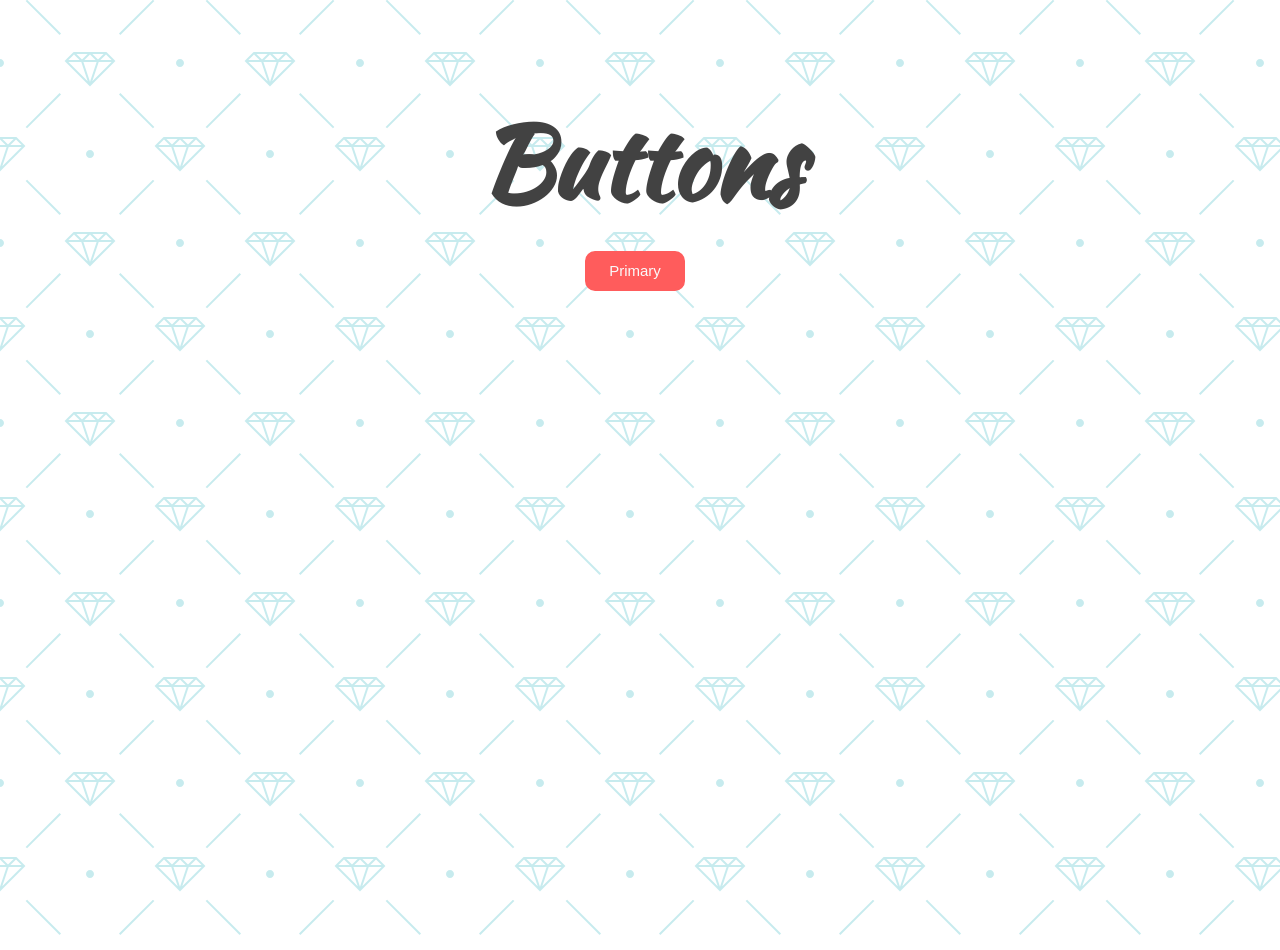
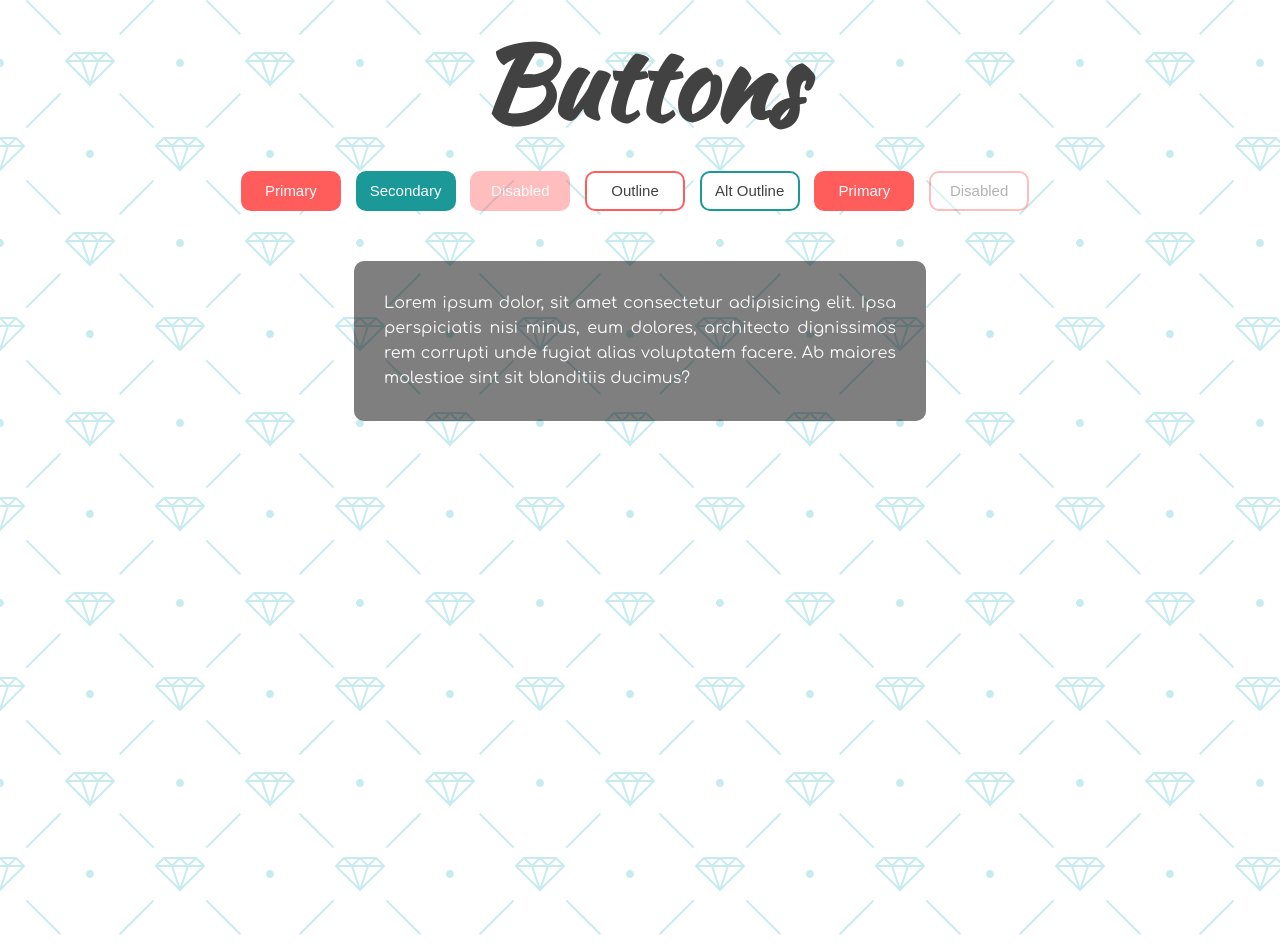
Before and after one commit to nmatthews90/light-dark-mode, a plain HTML site: page index.html in a window 1280 px wide. Shown: the part 1826-2776 px from the top of the page. Drawn offline with nearby package versions, Linux system fonts and the light colour scheme.

Commit message:
added in a text box with Lorem ipsum

```diff
--- a/index.html
+++ b/index.html
@@ -46,7 +46,16 @@
         <h1>Buttons</h1>
         <div class="buttons">
             <button class="primary">Primary</button>
+            <button class="secondary">Secondary</button>
+            <button class="primary"  disabled>Disabled</button>
+            <button class="outline">Outline</button>
+            <button class="secondary outline">Alt Outline</button>
+            <button class="primary">Primary</button>
+            <button class="outline" disabled>Disabled</button>
         </div>
+        <dib class="text-box" id="text-box">
+            <p>Lorem ipsum dolor, sit amet consectetur adipisicing elit. Ipsa perspiciatis nisi minus, eum dolores, architecto dignissimos rem corrupti unde fugiat alias voluptatem facere. Ab maiores molestiae sint sit blanditiis ducimus?</p>
+        </dib>
     </section>
     <!-- Contact Section -->
     <section id="contact">
```
